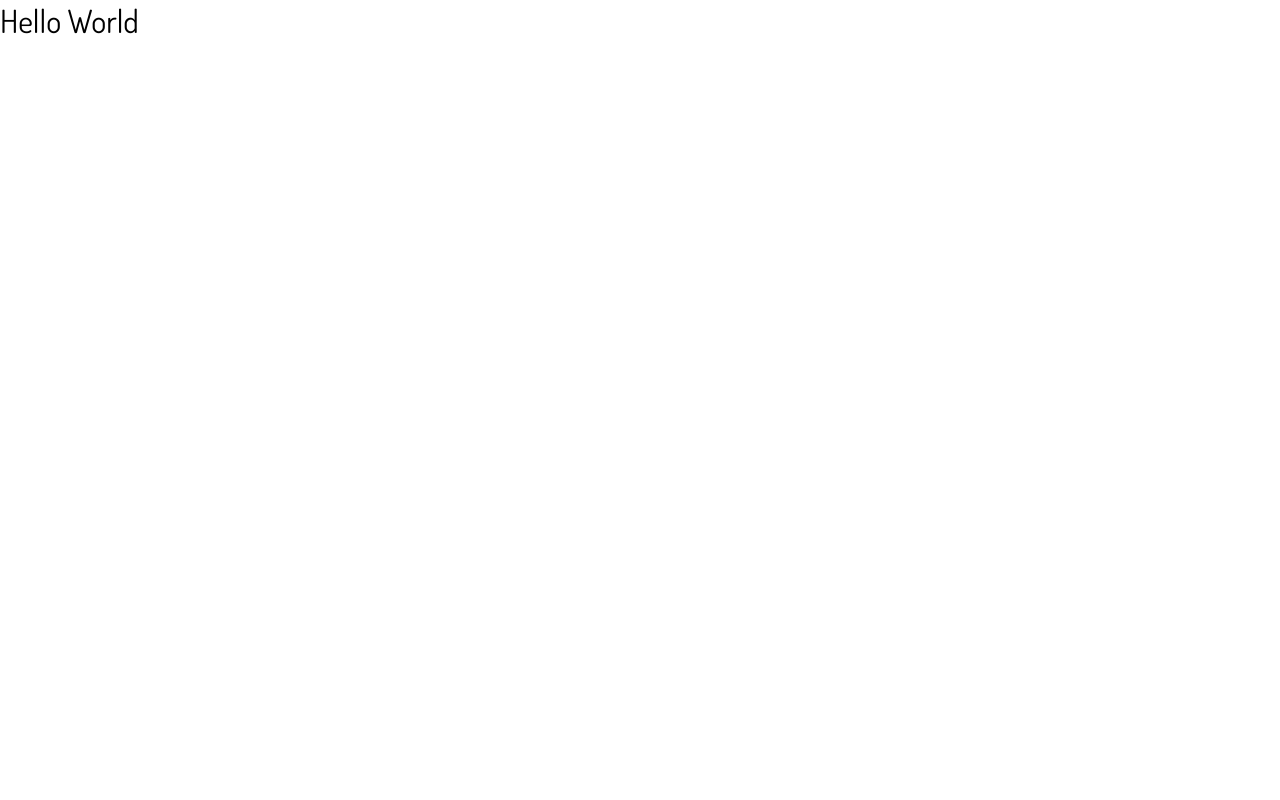
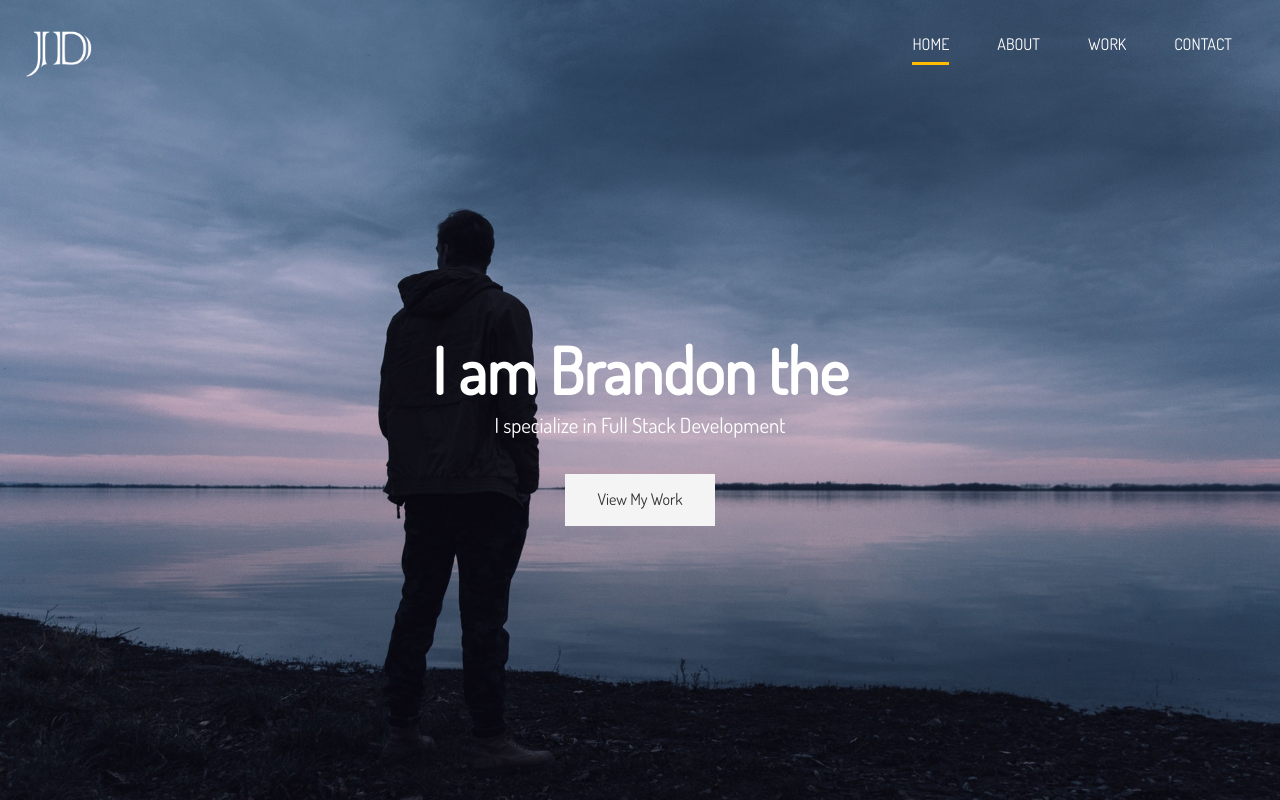
Before and after one commit to b-hexsoul/udemy_p5_portfolio, a plain HTML site: page dist/index.html in a window 1280 px wide. Drawn offline with Linux system fonts and the light colour scheme.

Commit message:
'Add landing page, utility classes'

```diff
--- /dev/null
+++ b/_config.scss
@@ -0,0 +1,7 @@
+// Variables
+$website-width: 1280px;
+$main-color: #ffbc00;
+$light-color: #f4f4f4;
+$dark-color: #333;
+$medium-color: #ccc;
+$bg-image: url("../img/showcase.jpg");
--- /dev/null
+++ b/_utilities.scss
@@ -0,0 +1,51 @@
+.container {
+  max-width: $website-width;
+  padding: 0 1.5rem;
+  margin: auto;
+  overflow: hidden;
+}
+
+//Buttons
+
+%btn-shared {
+  display: inline-block;
+  padding: 0.8rem 2rem;
+  transition: all 0.5s;
+  border: none;
+  cursor: pointer;
+}
+
+.btn {
+  &-main {
+    @extend %btn-shared;
+    color: #333;
+    background-color: $main-color;
+  }
+
+  &-light {
+    @extend %btn-shared;
+    color: #333;
+    background-color: $light-color;
+  }
+
+  &-dark {
+    @extend %btn-shared;
+    color: $light-color;
+    background-color: $dark-color;
+  }
+}
+
+button[class^="btn-"]:hover,
+a[class^="btn-"]:hover,
+input[class^="btn-"]:hover {
+  background-color: $main-color;
+}
+
+.lead {
+  font-size: 1.3rem;
+  margin-bottom: 2rem;
+}
+
+.text-center {
+  text-align: center;
+}
--- a/dist/index.html
+++ b/dist/index.html
@@ -1,14 +1,48 @@
 <!DOCTYPE html>
 <html lang="en">
-    <head>
-        <meta charset="UTF-8">
-        <meta name="viewport" content="width=device-width, initial-scale=1.0">
-        <title> Brandon Hexsel | Full Stack Developer</title>
-        <link rel="stylesheet" href="https://use.fontawesome.com/releases/v5.7.2/css/all.css" integrity="sha384-fnmOCqbTlWIlj8LyTjo7mOUStjsKC4pOpQbqyi7RrhN7udi9RwhKkMHpvLbHG9sr" crossorigin="anonymous">
-        <link href="https://fonts.googleapis.com/css2?family=Dosis&display=swap" rel="stylesheet">
-        <link rel="stylesheet" href="css/main.css" type="text/css">
-    </head>
-    <body>
-        <h1>Hello World</h1>
-    </body>
+  <head>
+    <meta charset="UTF-8" />
+    <meta name="viewport" content="width=device-width, initial-scale=1.0" />
+    <title>Brandon Hexsel | Full Stack Developer</title>
+    <link
+      rel="stylesheet"
+      href="https://use.fontawesome.com/releases/v5.7.2/css/all.css"
+      integrity="sha384-fnmOCqbTlWIlj8LyTjo7mOUStjsKC4pOpQbqyi7RrhN7udi9RwhKkMHpvLbHG9sr"
+      crossorigin="anonymous"
+    />
+    <link
+      href="https://fonts.googleapis.com/css2?family=Dosis&display=swap"
+      rel="stylesheet"
+    />
+    <link rel="stylesheet" href="css/main.css" type="text/css" />
+  </head>
+  <body>
+    <header id="header-home">
+      <div class="container">
+        <nav id="main-nav">
+          <img src="img/logo.png" alt="My Portfolio" id="logo" />
+          <ul>
+            <li><a class="current" href="index.html">Home</a></li>
+            <li><a href="about.html">About</a></li>
+            <li><a href="work.html">Work</a></li>
+            <li><a href="contact.html">Contact</a></li>
+          </ul>
+        </nav>
+        <div class="header-content">
+          <h1>
+            I am Brandon the
+            <span
+              class="txt-type"
+              data-wait="3000"
+              data-words=' ["Human", "Developer", "Thinker"]'
+            ></span>
+          </h1>
+          <p class="lead">I specialize in Full Stack Development</p>
+          <a href="work.html" class="btn-light">View My Work</a>
+        </div>
+      </div>
+    </header>
+
+    <script src="js/typewriter.js"
+  </body>
 </html>
--- a/main.scss
+++ b/main.scss
@@ -1,7 +1,98 @@
+@import "config";
+@import "utilities";
+
+// General Styles
 * {
-    padding: 0;
-    margin: 0;
-    box-sizing: border-box;
-    font-family: 'Dosis';
-    font-weight: 400;
+  margin: 0;
+  padding: 0;
 }
+
+body {
+  font-family: "Dosis", sans-serif;
+  line-height: 1.6;
+  background: #fff;
+}
+
+a {
+  text-decoration: none;
+  color: $dark-color;
+}
+
+ul {
+  list-style: none;
+}
+
+h2,
+h3,
+h4 {
+  text-transform: uppercase;
+}
+
+img {
+  width: 100%;
+}
+
+//Logo
+
+#logo {
+  width: 70px;
+  height: 70px;
+  color: #fff;
+  text-transform: uppercase;
+}
+
+// Main Nav
+#main-nav {
+  display: flex;
+  justify-content: space-between;
+  padding-top: 1rem;
+
+  ul {
+    display: flex;
+  }
+
+  li {
+    padding: 1rem 1.5rem;
+  }
+
+  a {
+    text-decoration: none;
+    color: #fff;
+    text-transform: uppercase;
+    border-bottom: 3px transparent solid;
+    padding-bottom: 0.5rem;
+    transition: border-color 0.5s;
+
+    &:hover {
+      border-color: $medium-color;
+    }
+
+    &.current {
+      border-color: $main-color;
+    }
+  }
+}
+
+//Header
+
+#header {
+  &-home {
+    background: $bg-image no-repeat center right / cover;
+    height: 100vh;
+    color: #fff;
+
+    // Header Home
+    .header-content {
+      text-align: center;
+      padding-top: 20%;
+
+      h1 {
+        font-size: 4rem;
+        line-height: 1.2;
+      }
+    }
+  }
+
+  &-inner {
+  }
+}
```
Also changed, not shown: dist/css/main.css, dist/img/showcase2.jpg (added).
